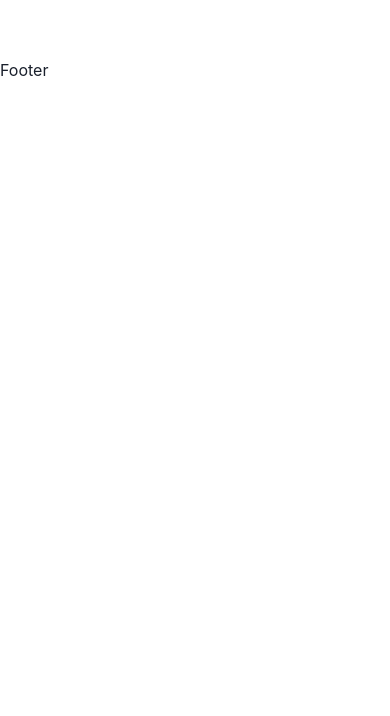
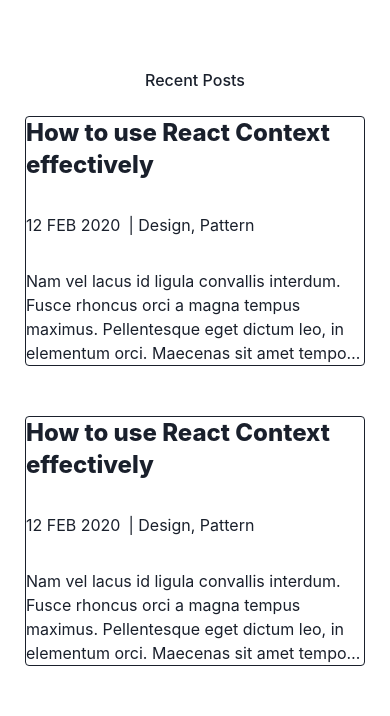
Before and after one commit to payapula/blog, a Next.js app: page / in a window 390 px wide. Shown: the part 697-1413 px from the top of the page. Before the commit the page ends 844 px from the top, so only its background shows below. Built offline with nearby package versions, Linux system fonts and the light colour scheme.

Commit message:
Made Image Component from next to Chakra.
Added cards. Added Responsive styles with landscape orientation.

```diff
--- a/pages/index.tsx
+++ b/pages/index.tsx
@@ -1,10 +1,17 @@
 /** @jsx jsx */
 import { jsx, css } from '@emotion/react';
-import { Button, Flex, Box, Text, Stack } from '@chakra-ui/react';
+import { Button, Flex, Box, Text, Stack, chakra, HStack } from '@chakra-ui/react';
 import { ReactElement } from 'react';
 import { Layout } from '../mycomponents/Layout';
 import { Heading } from '@chakra-ui/react';
 import Image from 'next/image';
+
+const ChakraImage = chakra(Image, {
+    // eslint-disable-next-line @typescript-eslint/no-unused-vars
+    shouldForwardProp: (prop) => {
+        return true;
+    }
+});
 
 const Index = (): ReactElement => {
     return (
@@ -16,15 +23,21 @@
                     align="center"
                     justify="space-evenly"
                     height="100%">
-                    <Box display={[null, null, null, null, 'none']}>
-                        <Image
+                    <Box
+                        display={[null, null, null, null, 'none']}
+                        css={css`
+                            @media (orientation: landscape) {
+                                border: 1px solid red;
+                                width: 100px !important;
+                                height: 100px !important;
+                            }
+                        `}>
+                        <ChakraImage
                             src="https://source.unsplash.com/_7LbC5J-jw4/150x150"
                             alt="Top of the author"
                             width={180}
                             height={180}
-                            css={css`
-                                border-radius: 50%;
-                            `}
+                            borderRadius="50%"
                         />
                     </Box>
                     <Stack
@@ -51,20 +64,69 @@
                         </Button>
                     </Stack>
                     <Box display={['none', null, null, null, 'block']}>
-                        <Image
+                        <ChakraImage
                             src="https://source.unsplash.com/_7LbC5J-jw4/600x600"
                             alt="Bottom of the author"
                             width={500}
                             height={500}
-                            css={css`
-                                border-radius: 50%;
-                            `}
+                            borderRadius="50%"
                         />
                     </Box>
+                </Flex>
+            </Box>
+            <Box height={['650px', null, null, null, '400px']} mt={['3', null, null, null, '1']}>
+                <Flex justifyContent={['center', null, null, null, 'space-between']}>
+                    <Heading
+                        fontSize={['md', null, null, 'md']}
+                        fontWeight="medium"
+                        textAlign="start">
+                        Recent Posts
+                    </Heading>
+                    <Text color="teal" display={['none', null, null, null, 'block']}>
+                        View All
+                    </Text>
+                </Flex>
+                <Flex
+                    height={['600px', null, null, null, '350px']}
+                    className="posts-container"
+                    direction={['column', null, null, null, 'row']}
+                    justifyContent={['space-around']}
+                    alignItems={['center']}>
+                    <DisplayCard />
+                    <DisplayCard />
                 </Flex>
             </Box>
         </Layout>
     );
 };
 
+function DisplayCard(): ReactElement {
+    return (
+        <Box className="card-container" width={['95%', null, null, null, '45%']}>
+            <Flex
+                border="1px"
+                direction="column"
+                height="250px"
+                justifyContent="space-between"
+                borderRadius="4">
+                <Heading
+                    fontSize={['2xl', null, null, 'xl']}
+                    fontWeight="extrabold"
+                    textAlign="start">
+                    How to use React Context effectively
+                </Heading>
+                <HStack>
+                    <Text>12 FEB 2020</Text>
+                    <Text>| Design, Pattern</Text>
+                </HStack>
+                <Text fontSize={['md', null, 'lg', 'xl']} noOfLines={[4, null, 5]}>
+                    Nam vel lacus id ligula convallis interdum. Fusce rhoncus orci a magna tempus
+                    maximus. Pellentesque eget dictum leo, in elementum orci. Maecenas sit amet
+                    tempor magna. Cras eu arcu sagittis, accumsan metus sit amet.
+                </Text>
+            </Flex>
+        </Box>
+    );
+}
+
 export default Index;
```
